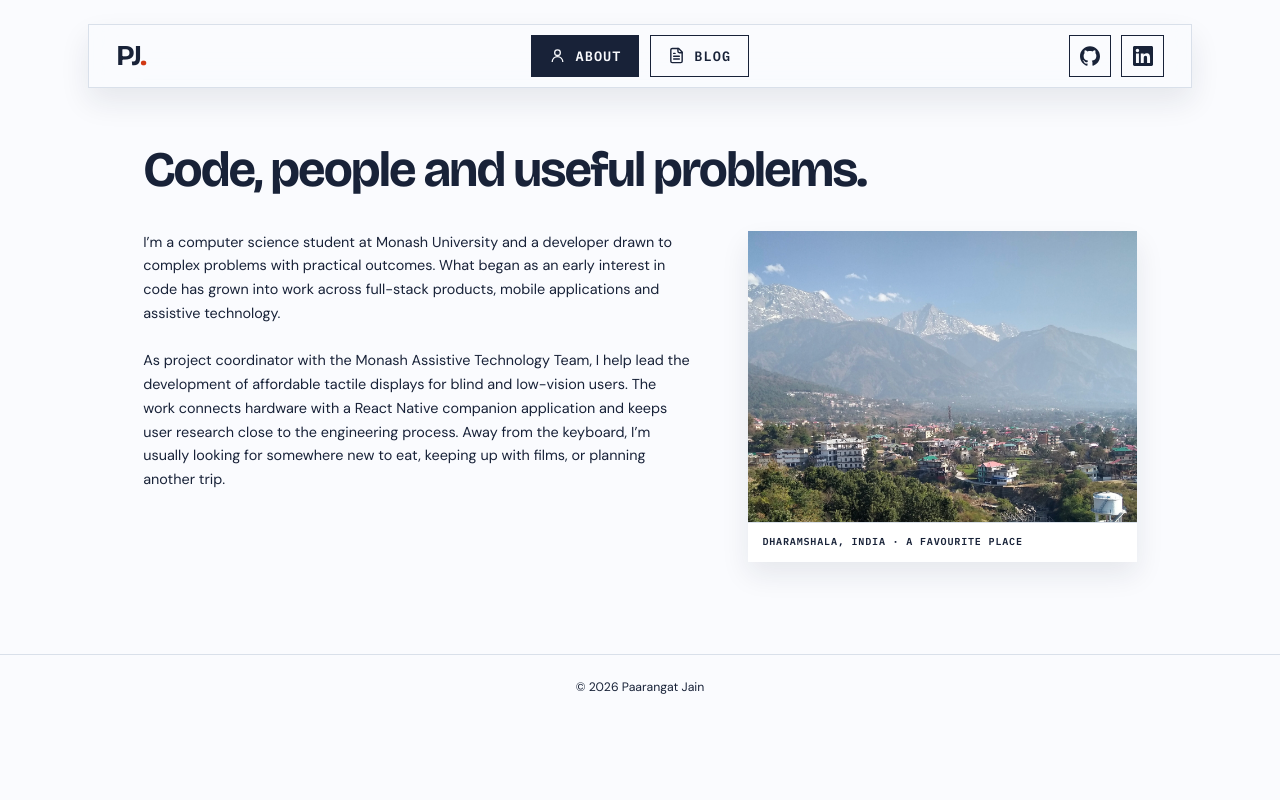
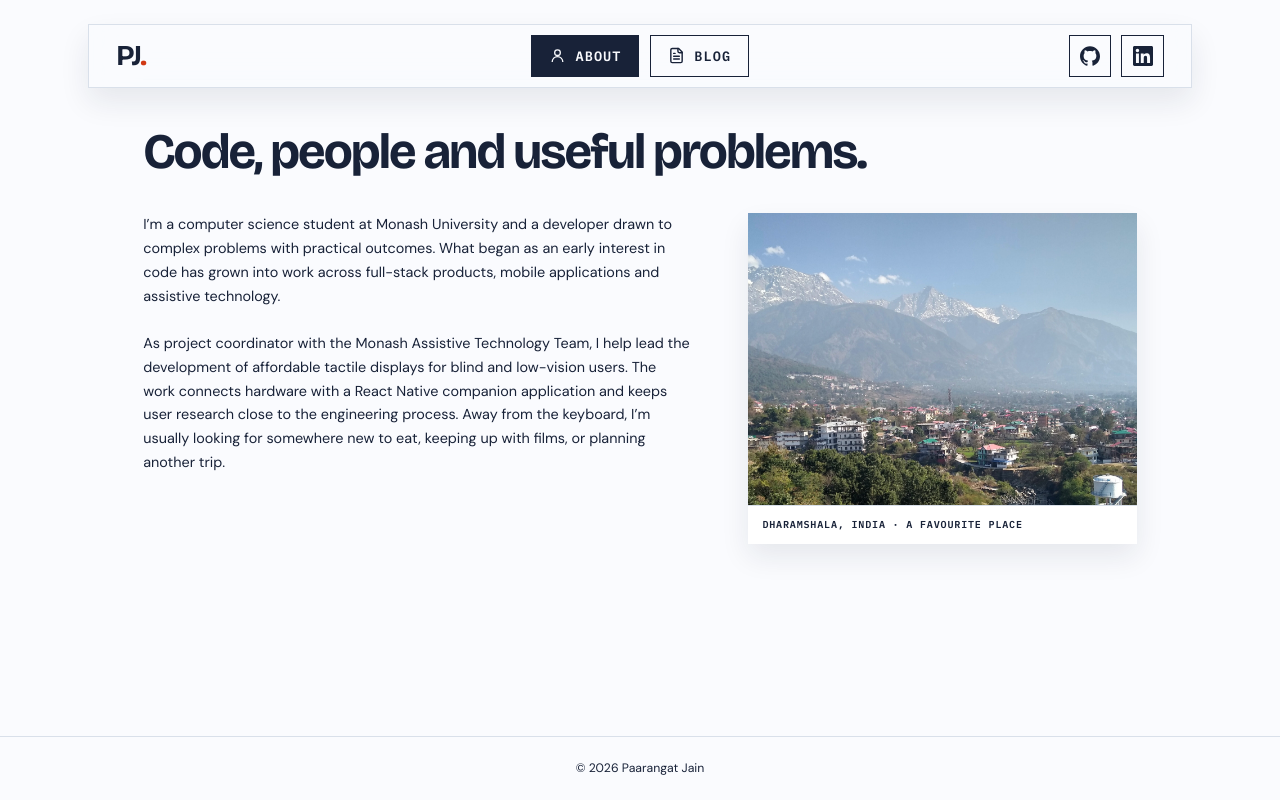
Before and after one commit to pjrus/p-jain-dev, a SvelteKit app: page /about in a window 1280 px wide. Built offline with nearby package versions, Linux system fonts and the light colour scheme.

Commit message:
style: enhance layout consistency by adding page-section class to relevant sections

```diff
--- a/src/routes/+error.svelte
+++ b/src/routes/+error.svelte
@@ -12,7 +12,7 @@
   noindex
 />
 
-<section class="blog shell section">
+<section class="blog shell section page-section">
   <div class="blog-empty">
     <p class="blog-title"><span class="blog-title-marker">&gt;</span> {page.status}</p>
     <p>{page.error?.message ?? 'That page could not be found.'}</p>
--- a/src/routes/about/+page.svelte
+++ b/src/routes/about/+page.svelte
@@ -27,7 +27,7 @@
   jsonLd={aboutJsonLd}
 />
 
-<section class="about about-page shell section" aria-labelledby="about-title">
+<section class="about about-page shell section page-section" aria-labelledby="about-title">
   <h1 id="about-title" class="about-title">Code, people and useful problems.</h1>
 
   <figure class="about-figure">
--- a/src/routes/blog/+page.svelte
+++ b/src/routes/blog/+page.svelte
@@ -27,7 +27,7 @@
   jsonLd={blogJsonLd}
 />
 
-<section class="blog shell section" id="blog">
+<section class="blog shell section page-section" id="blog">
   <SectionHeading
     title="Blog"
     summary="Notes on accessible software, assistive hardware and whatever I happen to be building."
--- a/src/routes/blog/[slug]/+page.svelte
+++ b/src/routes/blog/[slug]/+page.svelte
@@ -49,7 +49,7 @@
   jsonLd={postJsonLd}
 />
 
-<article class="post shell section">
+<article class="post shell section page-section">
   <header class="post-header">
     <a class="text-link post-back" href={`${base}/blog`}><ArrowIcon direction="left" /> All posts</a>
     <p class="post-meta">
--- a/src/styles/base.css
+++ b/src/styles/base.css
@@ -13,6 +13,10 @@ html {
 }
 
 body {
+  display: flex;
+  flex-direction: column;
+  min-height: 100vh;
+  min-height: 100dvh;
   margin: 0;
   background: var(--background);
   color: var(--ink);
@@ -105,12 +109,19 @@ em {
   padding-block: var(--section-space);
 }
 
+/* Non-home pages use one shared offset beneath the fixed header. */
+.page-section {
+  padding-top: var(--page-top-space);
+}
+
 /* Compact all page content beneath the full-scale site header. */
 .content-scale {
   zoom: 0.9;
 }
 
 #main-content {
+  flex: 1 0 auto;
+  width: 100%;
   padding-top: var(--header-h);
 }
 
--- a/src/styles/footer.css
+++ b/src/styles/footer.css
@@ -1,4 +1,5 @@
 .site-footer {
+  flex: 0 0 auto;
   border-top: 1px solid var(--line);
 }
 
--- a/src/styles/tokens.css
+++ b/src/styles/tokens.css
@@ -46,6 +46,7 @@
      actually sees between two of them is twice this value. Read it as a
      half-interval when tuning. */
   --section-space: clamp(3.5rem, 5.5vw, 5.5rem);
+  --page-top-space: clamp(3rem, 4vw, 4rem);
   --heading-space: clamp(2.25rem, 4vw, 3.75rem);
   --stack-space: clamp(2.5rem, 4vw, 3rem);
 
```
